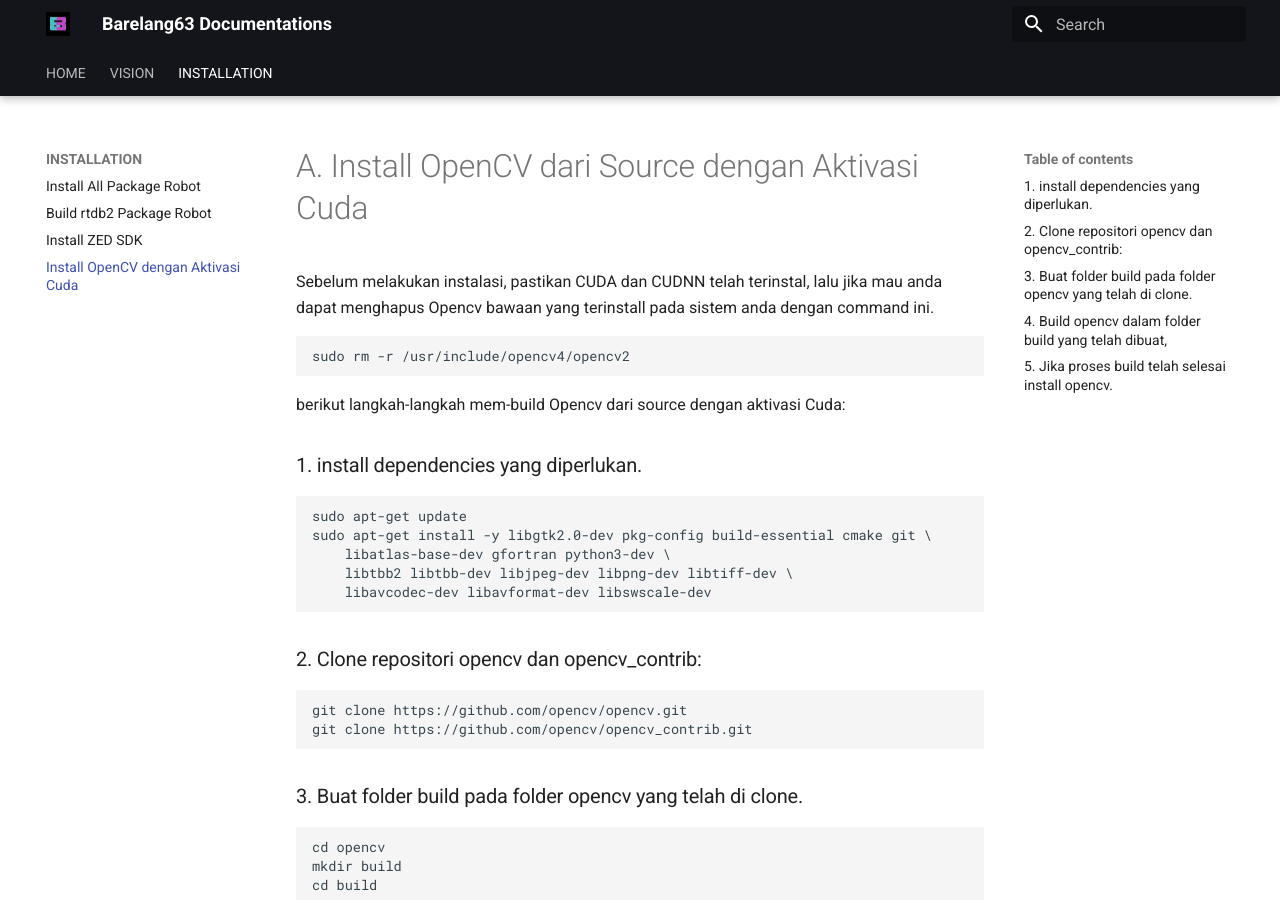
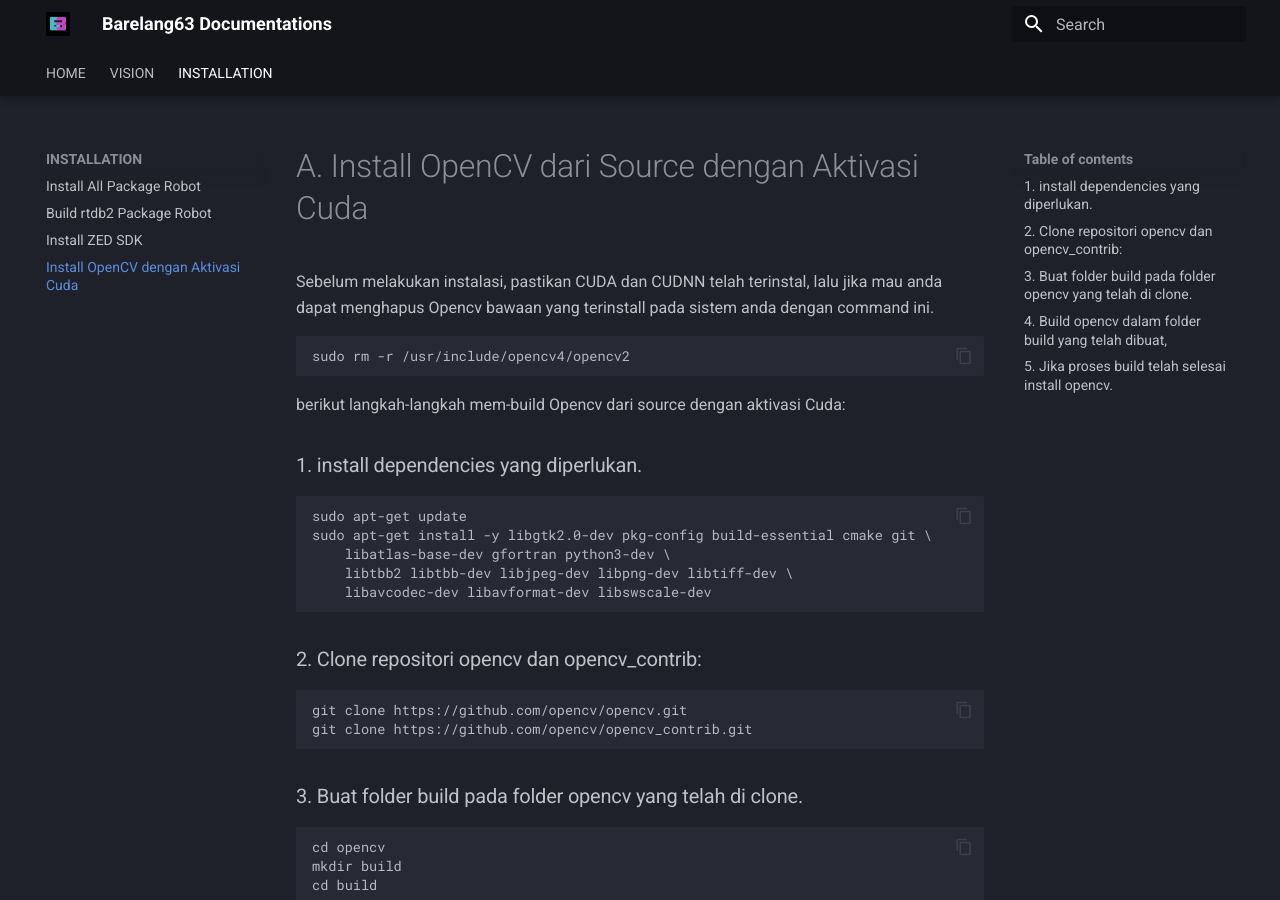
Before and after one commit to Barelang63-BRAIL/Barelang63-Dokumentasi, an MkDocs documentation site: the page built from docs/INSTALL/install_opencv.md, in a window 1280 px wide and 900 px high. Built offline with MkDocs 1.6.1 and Material for MkDocs 9.7.7, drawn with Linux system fonts in a browser that asks for light colours.

Commit message:
update markdown docs

````diff
--- a/docs/INSTALL/install_opencv.md
+++ b/docs/INSTALL/install_opencv.md
@@ -1,13 +1,13 @@
 # A. Install OpenCV dari Source dengan Aktivasi Cuda
 
 Sebelum melakukan instalasi, pastikan CUDA dan CUDNN telah terinstal, lalu jika mau anda dapat menghapus Opencv bawaan yang terinstall pada sistem anda dengan command ini.
-```
+```{ .sh .copy }
 sudo rm -r /usr/include/opencv4/opencv2
 ```
 berikut langkah-langkah mem-build Opencv dari source dengan aktivasi Cuda:
 
 ### 1. install dependencies yang diperlukan.
-```
+```{ .sh .copy }
 sudo apt-get update
 sudo apt-get install -y libgtk2.0-dev pkg-config build-essential cmake git \
     libatlas-base-dev gfortran python3-dev \
@@ -16,13 +16,13 @@ sudo apt-get install -y libgtk2.0-dev pkg-config build-essential cmake git \
 ```
 
 ### 2. Clone repositori opencv dan opencv_contrib:
-```
+```{ .sh .copy }
 git clone https://github.com/opencv/opencv.git
 git clone https://github.com/opencv/opencv_contrib.git
 ```
 
 ### 3. Buat folder build pada folder opencv yang telah di clone.
-```
+```{ .sh .copy }
 cd opencv
 mkdir build
 cd build
@@ -30,13 +30,13 @@ cd build
 
 ### 4. Build opencv dalam folder build yang telah dibuat,
 sebelum melakukan build periksa CUDA_ARCH_BIN yang terdapat pada sistem anda, dengan command:
-```
+```{ .sh .copy }
 nvidia-smi --query-gpu=compute_cap --format=csv
 ```
 
 masukan nilai dari CUDA_ARCH_BIN, berdasarkan output dari command line diatas. Build opencv dengan aktivasi Cuda dengan command dibawah ini:
 
-```
+```{ .sh .copy }
 cmake -D CMAKE_BUILD_TYPE=RELEASE \
 -D CMAKE_INSTALL_PREFIX=/usr/local \
 -D WITH_CUDA=ON \
@@ -54,7 +54,7 @@ cmake -D CMAKE_BUILD_TYPE=RELEASE \
 ```
 
 ### 5. Jika proses build telah selesai install opencv.
-```
+```{ .sh .copy }
 make -j$(nproc)
 sudo make install
 sudo ldconfig
@@ -67,14 +67,14 @@ File opencv4.pc berguna sebagai file konfigurasi yang digunakan oleh sistem buil
 
 ### 1. Buat File opencv4.pc
 Buat file dengan nama opencv4.pc di direktori /usr/local/lib/pkgconfig/ atau /usr/lib/pkgconfig/. Gunakan editor teks seperti nano untuk membuat file ini:
-```
+```{ .sh .copy }
 sudo mkdir -p /usr/local/lib/pkgconfig/
 sudo nano /usr/local/lib/pkgconfig/opencv4.pc
 ```
 
 ### 2.  Isi File opencv4.pc
 Isi file opencv4.pc seperti berikut, sesuaikan path pustaka (libdir) dan header (includedir) jika diperlukan dan isi versi opencv berdasarkan versi yang telah dinstall:
-```
+```{ .sh .copy }
 prefix=/usr/local
 exec_prefix=${prefix}
 libdir=${exec_prefix}/lib
@@ -95,20 +95,19 @@ Cflags: -I${includedir}
 
 ### 3. Set Variabel PKG_CONFIG_PATH
 Tambahkan direktori tempat file opencv4.pc berada ke variabel PKG_CONFIG_PATH, sehingga pkg-config dapat mendeteksinya:
-```
+```{ .sh .copy }
 export PKG_CONFIG_PATH=$PKG_CONFIG_PATH:/usr/local/lib/pkgconfig/
 ```
 
 Agar perubahan ini bersifat permanen, tambahkan perintah di atas ke dalam file .bashrc:
-```
+```{ .sh .copy }
 echo 'export PKG_CONFIG_PATH=$PKG_CONFIG_PATH:/usr/local/lib/pkgconfig/' >> ~/.bashrc
 source ~/.bashrc
-
 ```
 
 ### 4. Cek Versi dengan pkg-config
 Setelah file opencv4.pc selesai dibuat, cek apakah OpenCV sudah terdeteksi oleh pkg-config dengan perintah berikut:
-```
+```{ .sh .copy }
 pkg-config --modversion opencv4
 ```
 Jika berhasil, perintah di atas akan menampilkan versi OpenCV, yaitu 4.10.0.
--- a/mkdocs.yml
+++ b/mkdocs.yml
@@ -19,6 +19,7 @@ theme:
 
   palette:
     primary: black
+    scheme:   slate
 
   logo: assets/logo.png
 
````
Also changed, not shown: docs/INSTALL/install_all.md (+3 -3 lines), docs/INSTALL/rtdb2_build.md (+2 -2 lines), docs/VISION/record_zed.md (+3 -3 lines), docs/index.md (+1 -1 lines).
